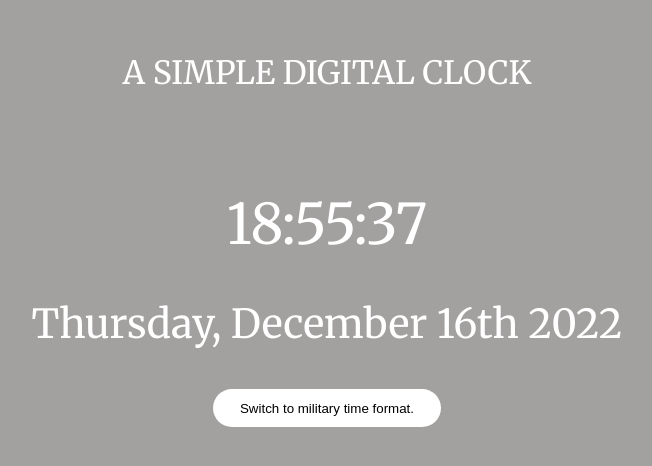
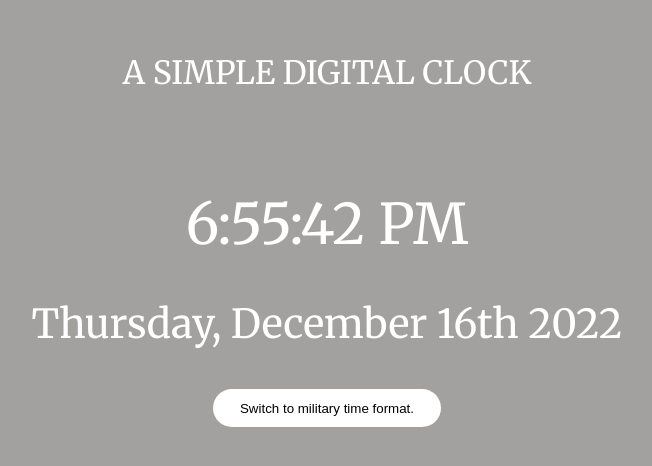
Before and after one commit to JyotirmoySaha096/digital-clock-app, a React (Create React App) app: page / in a window 1280 px wide. Shown: the part 160-626 px from the top of the page, without its empty margins (313-965 px from the left). Built offline with nearby package versions, Linux system fonts and the light colour scheme.

Commit message:
Added dynamic time and date changing functionality.

```diff
--- a/src/App.js
+++ b/src/App.js
@@ -1,5 +1,5 @@
 import './App.css';
-
+import {useState} from 'react'
 const weekdayGenerator = weekday => {
   switch(weekday){
     case 0:
@@ -30,16 +30,47 @@ function App() {
   let dateDay = date.getDate()+1;
   let year = date.getFullYear();
 
-  let hours = date.getHours();
-  let minutes = date.getMinutes();
-  let seconds = date.getSeconds();
+  // let hours = date.getHours();
+  // let minutes = date.getMinutes();
+  // let seconds = date.getSeconds();
+
+  let time = new Date().toLocaleTimeString();
+
+  let completeDate = weekdayGenerator(weekday) + ", " + month + " " + dateDay + "th " + year;
+
+  const[currTime,setCurrTime] = useState(time);
+
+  const [currDate,setCurrDate] = useState(completeDate);
+
+  const updateTime = () =>{
+    time = new Date().toLocaleTimeString();
+    setCurrTime(time);
+  }
+  setInterval(updateTime,1000)
+
+  const updateDate = ()=>{
+    weekday = date.getDay();
+    month = months[date.getMonth()];
+    dateDay = date.getDate()+1;
+    year = date.getFullYear();
+    let newDate = weekdayGenerator(weekday) + ", " + month + " " + dateDay + "th " + year;
+    setCurrDate(newDate)
+    console.log(newDate);
+  }
+
+  setInterval(updateDate,60000)
+
+  const handleOnClick = () => {
+
+  }
+
   return (
     <>
     <div className="container">
       <h3>A SIMPLE DIGITAL CLOCK</h3>
-      <h1>{hours+":"+minutes+":"+seconds}</h1>
-      <h2>{weekdayGenerator(weekday) + ", " + month + " " + dateDay + "th " + year}</h2>
-      <button className='btn'>Switch to military time format.</button>
+      <h1>{currTime}</h1>
+      <h2>{currDate}</h2>
+      <button className='btn' onClick={handleOnClick}>Switch to military time format.</button>
     </div>
     </>
   );
```
